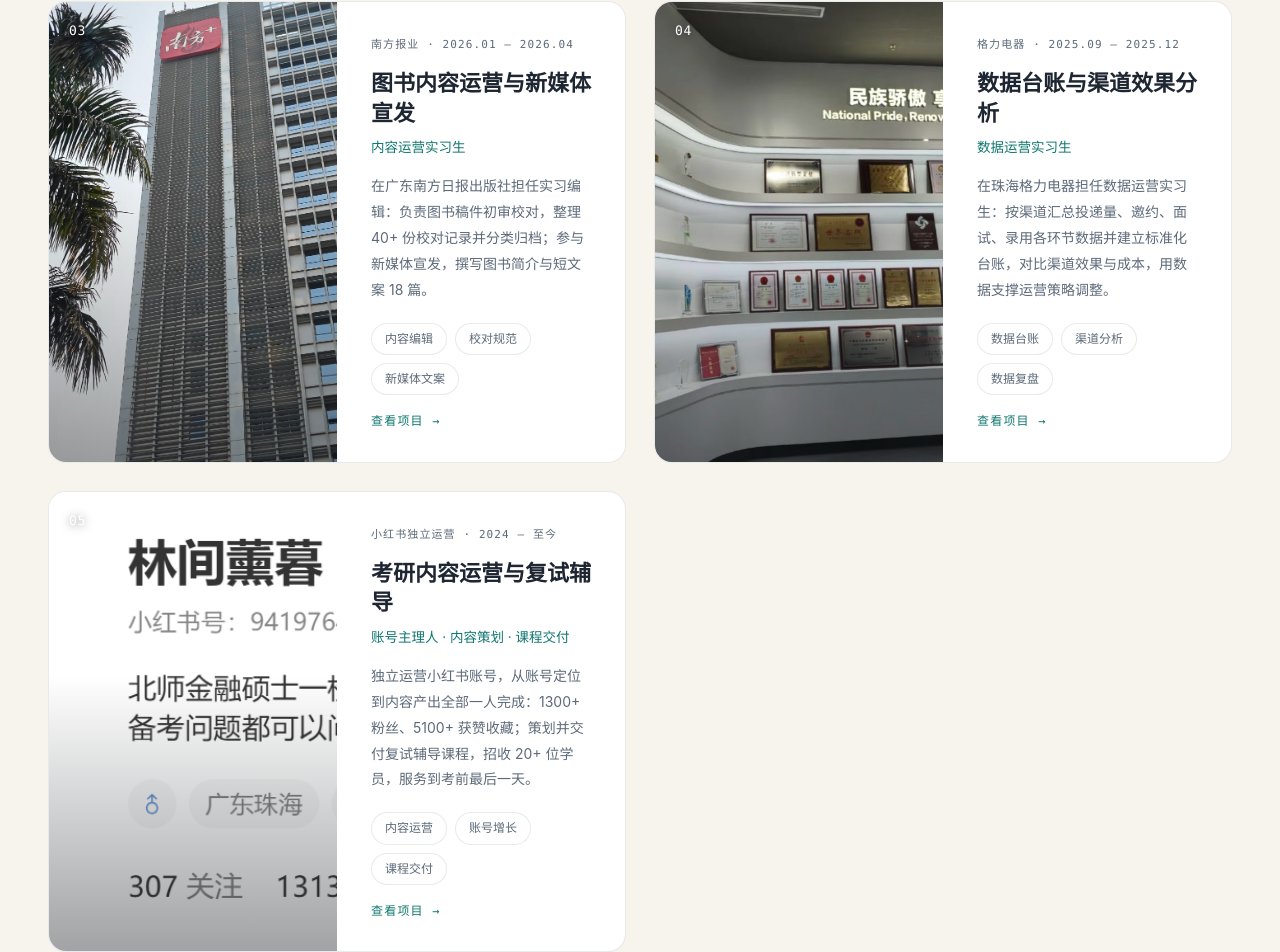
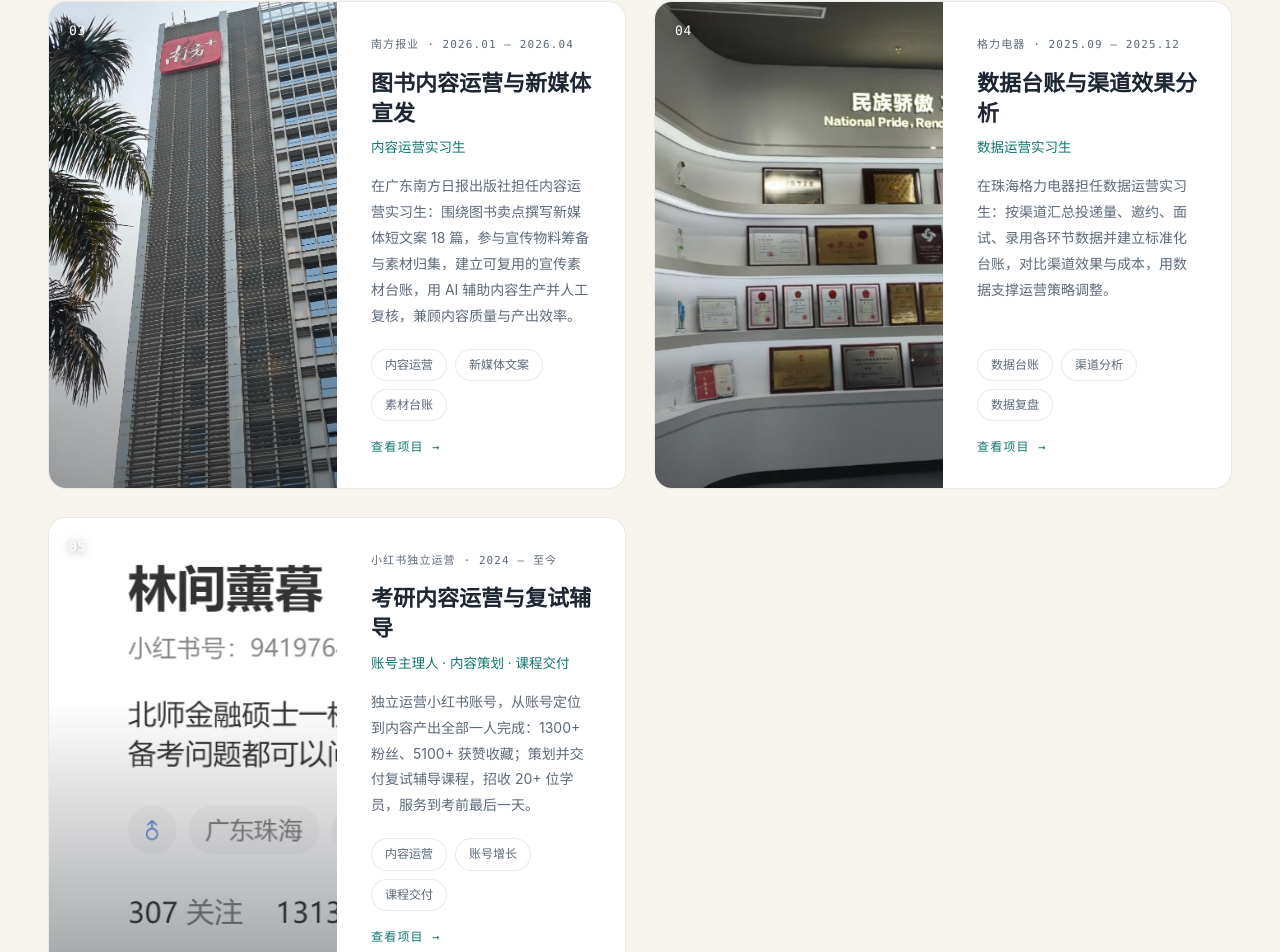
Before and after one commit to Zhangqian991010/zhangqian-projects, a React (Vite) app: page /#/ in a window 1280 px wide. Shown: the part 1501-2453 px from the top of the page. Built offline with nearby package versions, Linux system fonts and the light colour scheme.

Commit message:
南方报业项目页改为内容运营导向，完善各项目思考

```diff
--- a/src/data/projects.js
+++ b/src/data/projects.js
@@ -164,53 +164,53 @@
     title: '图书内容运营与新媒体宣发',
     en: 'NANFANG DAILY',
     summary:
-      '在广东南方日报出版社担任实习编辑：负责图书稿件初审校对，整理 40+ 份校对记录并分类归档；参与新媒体宣发，撰写图书简介与短文案 18 篇。',
+      '在广东南方日报出版社担任内容运营实习生：围绕图书卖点撰写新媒体短文案 18 篇，参与宣传物料筹备与素材归集，建立可复用的宣传素材台账，用 AI 辅助内容生产并人工复核，兼顾内容质量与产出效率。',
     accent: '#3a2a4d',
     accent2: '#1a1226',
     hero: 'images/work/nanfang-5.jpg',
-    tags: ['内容编辑', '校对规范', '新媒体文案', '台账管理'],
+    tags: ['内容运营', '新媒体文案', '素材台账', 'AI 辅助'],
     metrics: [
-      { value: '40+', label: '书稿校对记录' },
       { value: '18 篇', label: '新媒体短文案' },
-      { value: '14 类', label: '校对问题分类' },
-      { value: '0', label: '原则性差错' }
+      { value: '40+', label: '校对记录归档' },
+      { value: '1 套', label: '可复用素材台账' },
+      { value: 'AI + 人工', label: '内容生产工作流' }
     ],
     intro: [
-      '编辑不是改错别字那么简单。在南方日报出版社，我从图书稿件初审校对做起，逐渐理解：编辑是在“内容质量”和“出版节奏”之间做平衡的人。',
-      '我把校对做成台账：文字、标点、格式、逻辑、常识……每一类问题都记录在案、分类归档。用 AI 辅助初查、人工复核，在效率与准确率之间找到自己的节奏。'
+      '在南方日报出版社，我以内容运营实习生的身份参与图书新媒体内容策划与发布：围绕图书卖点撰写宣传短文案，参与配套宣传物料筹备与素材归集，建立可复用的宣传素材台账。',
+      '同时负责图书稿件初审校对，整理 40+ 份校对记录并分类归档，保障内容上线前的质量与规范。我用 AI 辅助文案初稿与审稿校对、人工复核后交付，在内容质量与产出效率之间找到平衡。'
     ],
     story: [
       {
-        title: '校对的本质，是对文字的敬畏',
-        text: '从校歌创作稿件到长论文打印稿，每一处表述都要经得起追问。我养成了逐字审读的习惯：先通读理解语境，再逐句核对细节，最后回头检查标点与格式。',
-        img: 'images/work/editor-draft-song.png',
-        caption: '校歌创作稿件 · 逐字审读标注'
+        title: '从图书卖点出发，写出读者想看的文案',
+        text: '一本厚厚的书，哪些内容值得写进宣传文案、哪些话读者会关心，需要从读者视角重新判断。我围绕图书卖点撰写新媒体短文案 18 篇，在文案里打磨文字表达能力与营销敏感度。',
+        img: 'images/work/nanfang-2.jpg',
+        caption: '参与图书配套宣传物料筹备'
       },
       {
-        title: 'AI 辅助初查，人工负责判断',
-        text: '面对大篇幅稿件，我会用 AI 做第一轮初查，但最终判断永远在我手里：AI 能指出“可能有问题的位置”，能不能改、怎么改，需要编辑对内容和语境的完整理解。',
-        img: 'images/work/editor-manual.png',
-        caption: '《图书编辑校对实用手册》· 实习工具书'
+        title: '把素材管起来：可复用的宣传素材台账',
+        text: '宣传物料多而杂，我参与图书配套宣传物料的筹备与素材归集，把图片、文案、资料按用途和状态整理成台账，让素材随取随用，也为后续宣发沉淀了一套可复用的资产。',
+        img: 'images/work/editor-reading.png',
+        caption: '通勤阅读 · 保持内容输入，积累选题素材'
       },
       {
-        title: '从使用者到审读者的视角切换',
-        text: '翻阅教材和图书时，我的视角变了：不再只是读者，而是会想“这句话读者能看懂吗？这个表述是否严谨？这里会不会产生歧义？”。',
-        img: 'images/work/editor-textbooks.png',
-        caption: '教材翻阅 · 从使用者到审读者的视角切换'
+        title: 'AI 辅助生产，人工负责判断',
+        text: '我用 AI 辅助文案初稿与审稿校对，但最终判断永远在自己手里：AI 能快速给出初稿和可能的疏漏，能不能用、怎么改，需要对内容、读者和营销目标的完整理解。',
+        img: 'images/work/editor-manual.png',
+        caption: '《图书编辑校对实用手册》· 内容质量工作流'
       },
       {
-        title: '把校对做成可追溯的台账',
-        text: '实习期间我整理了 40+ 份校对记录，按问题类型分类归档，形成一份可以复用的校对工作记录表——这也是我“台账化”工作习惯的又一次实践。',
-        img: 'images/work/editor-draft-thesis.png',
-        caption: '长文打印稿 · 校对与格式核对'
+        title: '质量是内容运营的底线',
+        text: '内容要吸引人，也要经得起推敲。我负责图书稿件初审校对，整理 40+ 份校对记录并分类归档，保障内容上线前的质量与规范——这让我明白，好内容既要会表达，也要守底线。',
+        img: 'images/work/editor-draft-song.png',
+        caption: '稿件校对记录 · 保障内容上线前的质量与规范'
       }
     ],
     gallery: [
-      { src: 'images/work/editor-manual.png', caption: '《图书编辑校对实用手册》' },
-      { src: 'images/work/editor-draft-song.png', caption: '校歌创作稿件 · 逐字审读标注' },
+      { src: 'images/work/editor-manual.png', caption: '内容质量工作流 · AI 辅助 + 人工复核' },
+      { src: 'images/work/editor-draft-song.png', caption: '稿件校对记录 · 分类归档' },
       { src: 'images/work/editor-draft-thesis.png', caption: '长文打印稿 · 校对与格式核对' },
-      { src: 'images/work/editor-textbooks.png', caption: '教材翻阅 · 视角切换' },
-      { src: 'images/work/editor-reading.png', caption: '通勤阅读 · 保持内容输入' },
+      { src: 'images/work/editor-textbooks.png', caption: '从读者视角理解图书内容' },
+      { src: 'images/work/editor-reading.png', caption: '通勤阅读 · 积累内容选题' },
       { src: 'images/work/nanfang-1.jpg', caption: '翻阅报刊资料' },
       { src: 'images/work/nanfang-2.jpg', caption: '文创礼包' },
       { src: 'images/work/nanfang-3.jpg', caption: '楼下锦鲤池' },
```
